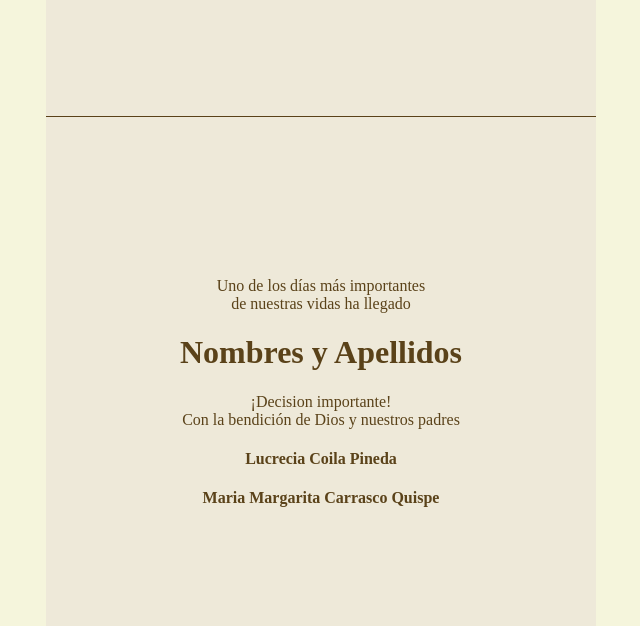
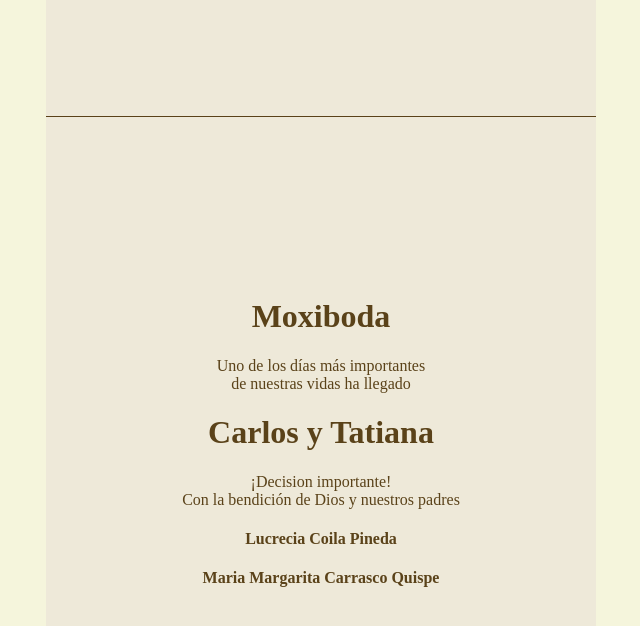
Before and after one commit to coila-dev/moxiboda, a plain HTML site: page index.html in a window 1280 px wide. Shown: the part 685-1311 px from the top of the page, without its empty margins (319-959 px from the left). Drawn offline with Linux system fonts and the light colour scheme.

Commit message:
add titulo

```diff
--- a/index.html
+++ b/index.html
@@ -12,8 +12,9 @@
     </div>
     <div class="slide">
         <div class="bodySlide">
+            <h1>Moxiboda</h1>
             <p>Uno de los días más importantes <br> de nuestras vidas ha llegado</p>
-            <h1>Nombres y Apellidos</h1>
+            <h1>Carlos y Tatiana</h1>
             <p>¡Decision importante!</p>
             <p>
                 Con la bendición de Dios y nuestros padres
```
